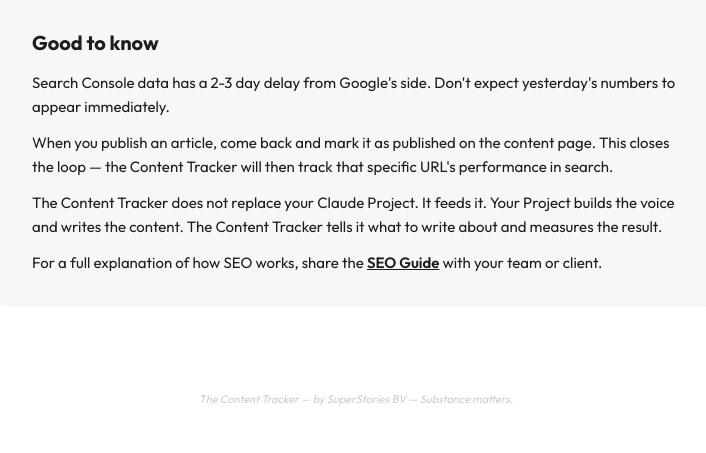
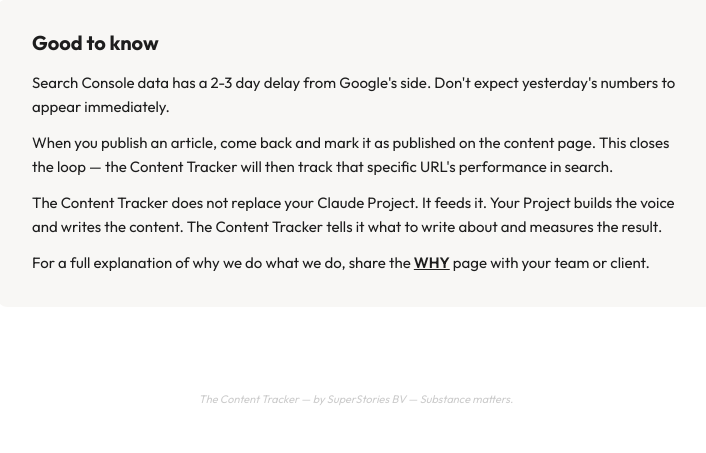
Before and after one commit to SuperStoriesAmsterdam/ContentTracker, a Flask app: page /manual in a window 1280 px wide. Shown: the part 5488-5941 px from the top of the page, without its empty margins (284-990 px from the left). Run offline with Flask 3, Linux system fonts and the light colour scheme; some libraries are stand-ins or nearby versions.

Commit message:
Fix: rename SEO Guide reference to WHY in manual page
Co-Authored-By: Claude Opus 4.6 (1M context) <noreply@anthropic.com>

```diff
--- a/templates/manual.html
+++ b/templates/manual.html
@@ -301,7 +301,7 @@
                 The Content Tracker does not replace your Claude Project. It feeds it. Your Project builds the voice and writes the content. The Content Tracker tells it what to write about and measures the result.
             </p>
             <p style="font-size: 15px; color: #1d1d1d; line-height: 1.6; margin: 0;">
-                For a full explanation of how SEO works, share the <a href="/seo-guide" style="color: var(--ct-text); font-weight: 600;">SEO Guide</a> with your team or client.
+                For a full explanation of why we do what we do, share the <a href="/seo-guide" style="color: var(--ct-text); font-weight: 600;">WHY</a> page with your team or client.
             </p>
         </div>
     </div>
```
